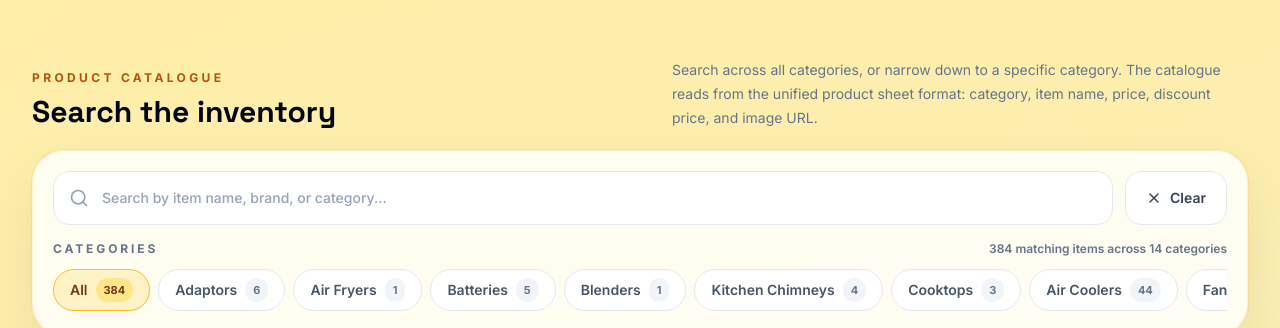
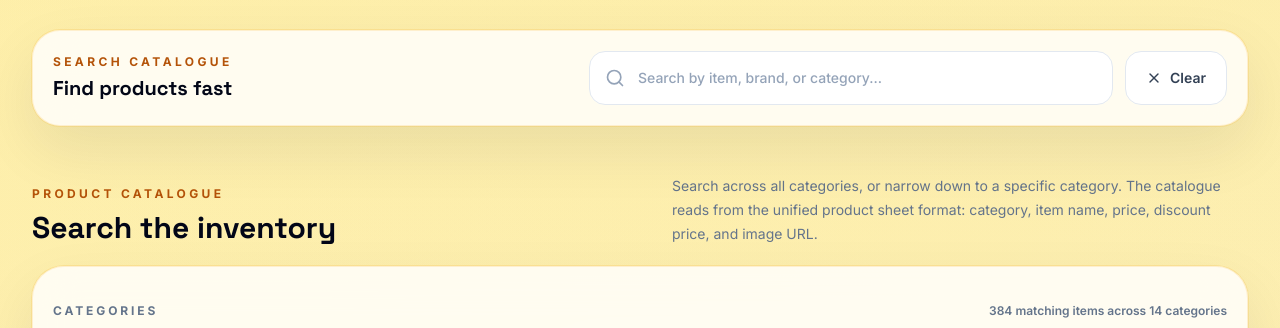
Before and after one commit to hmmonotone/maa_mangala, a plain HTML site: page index.html in a window 1280 px wide. Shown: the part 1596-1924 px from the top of the page. Drawn offline with nearby package versions, Linux system fonts and the light colour scheme.

Commit message:
Move search bar above catalogue

```diff
--- a/index.html
+++ b/index.html
@@ -266,6 +266,23 @@
       </div>
     </section>
 
+    <section class="mt-5 glass rounded-[1.75rem] p-4 shadow-glow sm:p-5" id="quick-search">
+      <div class="flex flex-col gap-3 lg:flex-row lg:items-center">
+        <div class="min-w-0 flex-1">
+          <p class="text-xs font-bold uppercase tracking-[0.28em] text-amber-700">Search Catalogue</p>
+          <h2 class="mt-1 text-xl font-bold text-slate-950 font-display">Find products fast</h2>
+        </div>
+        <label class="relative flex-1 block">
+          <i data-lucide="search" class="pointer-events-none absolute left-4 top-1/2 h-5 w-5 -translate-y-1/2 text-slate-400"></i>
+          <input id="catalog-search" type="search" placeholder="Search by item, brand, or category..." class="w-full rounded-2xl border border-slate-200 bg-white py-4 pl-12 pr-4 text-sm font-medium text-slate-900 outline-none transition placeholder:text-slate-400 focus:border-amber-400 focus:ring-4 focus:ring-amber-200/40" />
+        </label>
+        <button id="catalog-clear" type="button" class="inline-flex items-center justify-center gap-2 rounded-2xl border border-slate-200 bg-white px-5 py-4 text-sm font-semibold text-slate-700 transition hover:border-amber-300 hover:text-slate-950">
+          <i data-lucide="x" class="h-4 w-4"></i>
+          Clear
+        </button>
+      </div>
+    </section>
+
     <section class="mt-12" id="catalogue">
       <div class="flex flex-col gap-3 sm:flex-row sm:items-end sm:justify-between">
         <div>
@@ -276,17 +293,6 @@
       </div>
 
       <div class="mt-5 glass rounded-[2rem] p-4 shadow-glow sm:p-5">
-        <div class="flex flex-col gap-3 lg:flex-row lg:items-center">
-          <label class="relative flex-1 block">
-            <i data-lucide="search" class="pointer-events-none absolute left-4 top-1/2 h-5 w-5 -translate-y-1/2 text-slate-400"></i>
-            <input id="catalog-search" type="search" placeholder="Search by item name, brand, or category..." class="w-full rounded-2xl border border-slate-200 bg-white py-4 pl-12 pr-4 text-sm font-medium text-slate-900 outline-none transition placeholder:text-slate-400 focus:border-amber-400 focus:ring-4 focus:ring-amber-200/40" />
-          </label>
-          <button id="catalog-clear" type="button" class="inline-flex items-center justify-center gap-2 rounded-2xl border border-slate-200 bg-white px-5 py-4 text-sm font-semibold text-slate-700 transition hover:border-amber-300 hover:text-slate-950">
-            <i data-lucide="x" class="h-4 w-4"></i>
-            Clear
-          </button>
-        </div>
-
         <div class="mt-4">
           <div class="flex items-center justify-between gap-3">
             <p class="text-xs font-bold uppercase tracking-[0.24em] text-slate-500">Categories</p>
```
